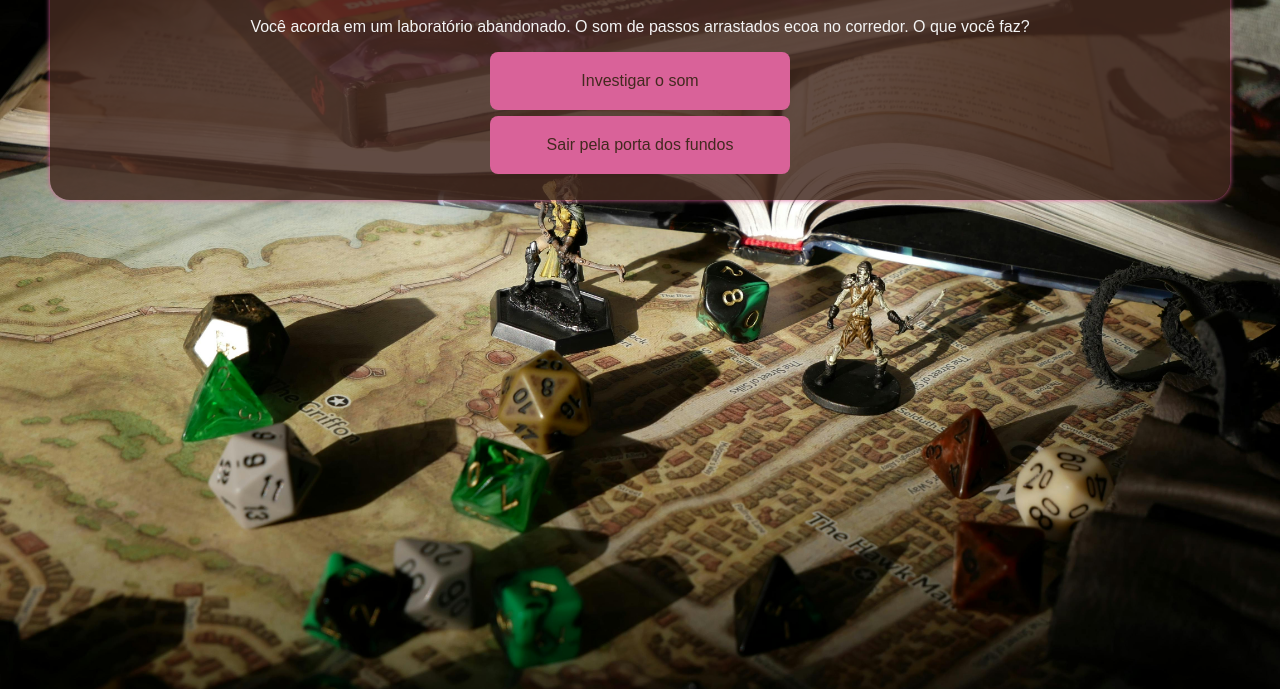
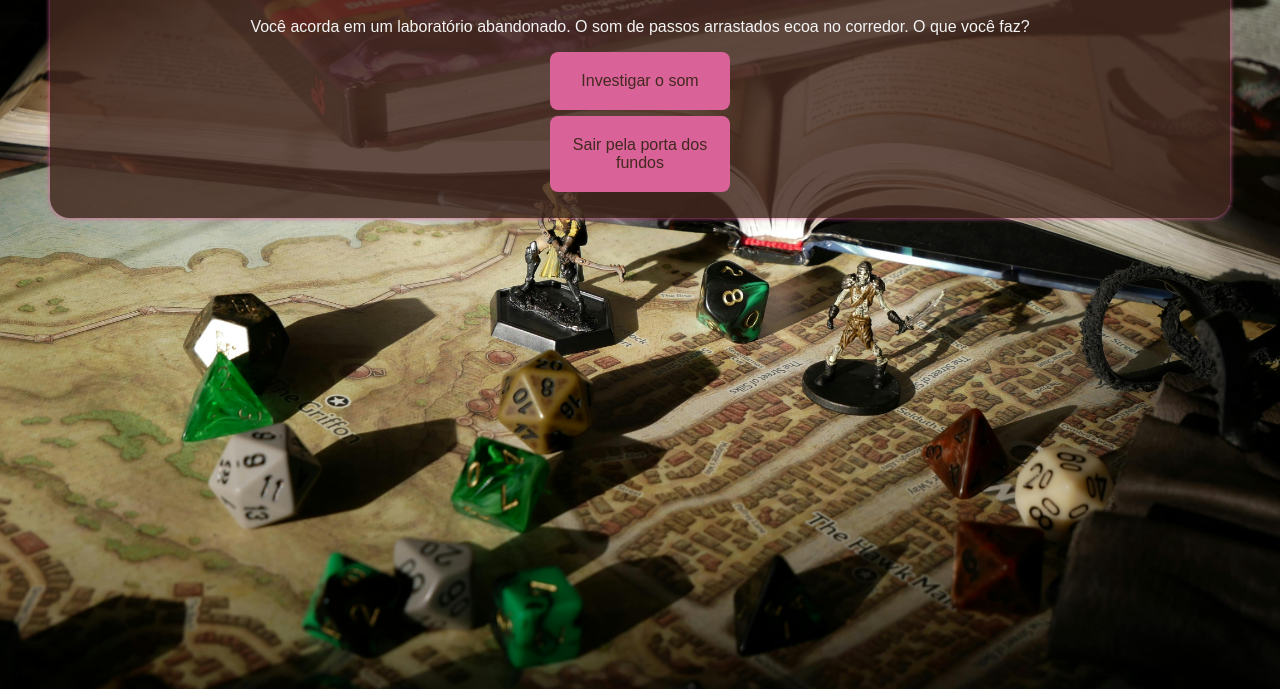
Before and after one commit to EmillyAndradeDev/rpg-escolha-sua-aventura, a plain HTML site: page adventures/zumbi/zumbi.html in a window 1280 px wide. Shown: the part 111-800 px from the top of the page. Drawn offline with Linux system fonts and the light colour scheme.

Commit message:
chore: update css

```diff
--- a/style.css
+++ b/style.css
@@ -81,7 +81,7 @@ h1 {
 } */
 
 button {
-  width: 300px; /* mesmo tamanho para todos */
+  width: 180px; /* mesmo tamanho para todos */
   padding: 20px 10px;
   margin: 6px auto;
   border: none;
```
